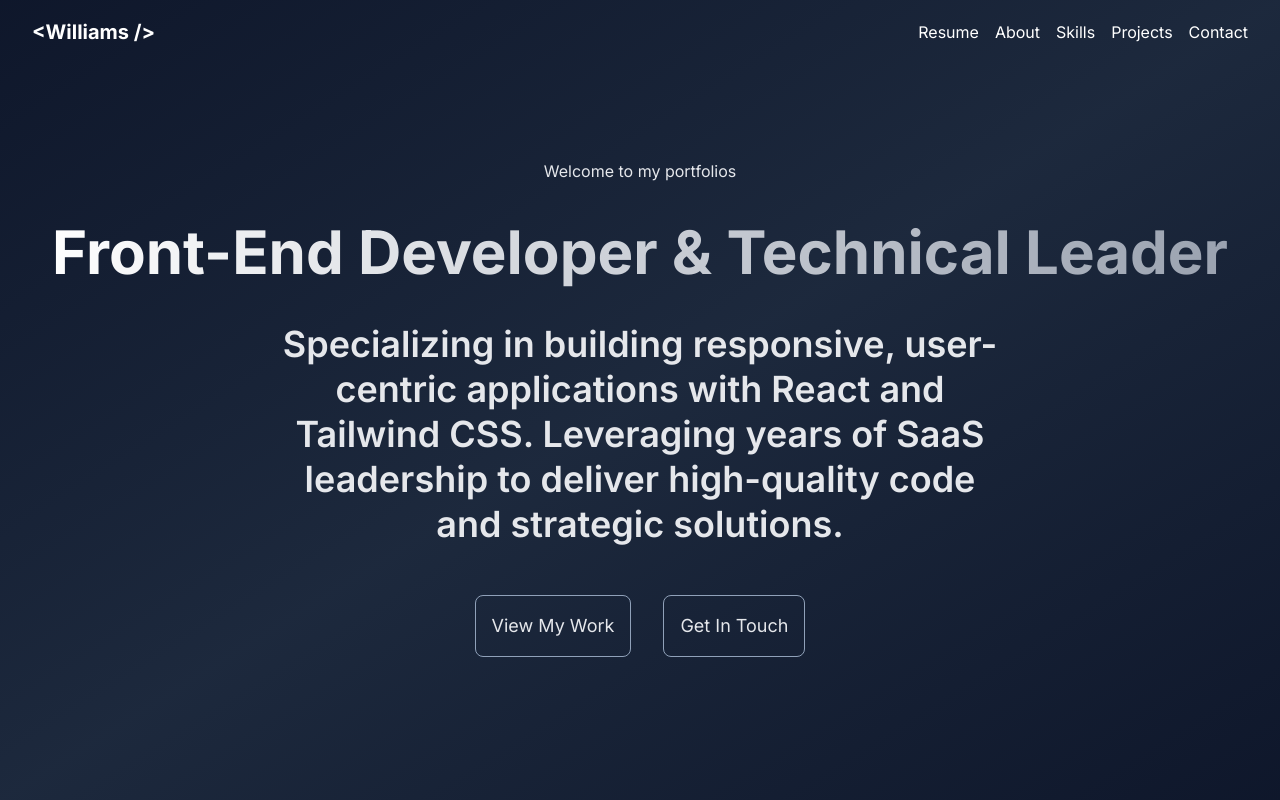
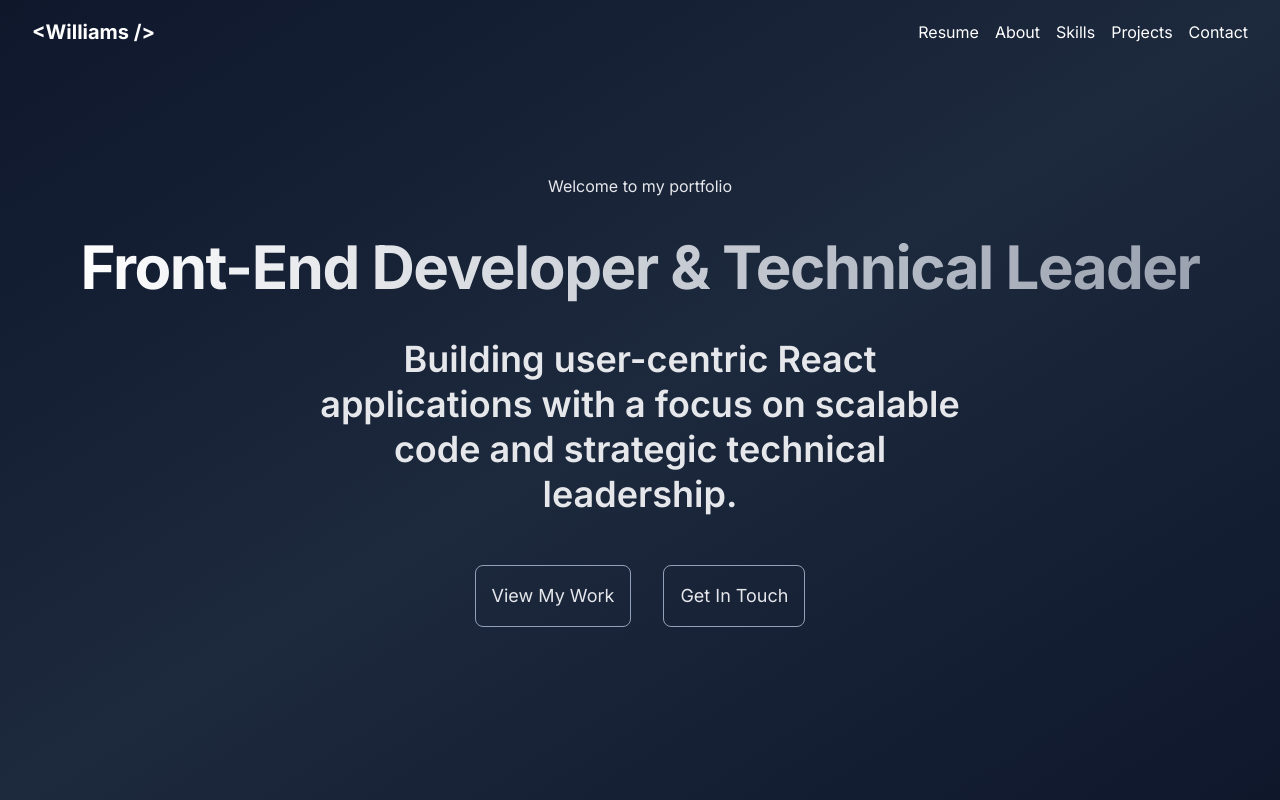
Before and after one commit to jwilliams21/devPortfolio_JoshWilliams, a React (Vite) app: page / in a window 1280 px wide. Shown: the top 800 px of the page. Built offline with nearby package versions, Linux system fonts and the light colour scheme.

Commit message:
Hero.jsx Update
Update spacing and formatting of Hero.jsx

```diff
--- a/src/components/Hero.jsx
+++ b/src/components/Hero.jsx
@@ -5,14 +5,14 @@ export default function Hero() {
 
     return (
         <section id="hero"
-        className="bg-linear-to-br from-slate-900 via-slate-800 to-slate-900 min-h-screen text-gray-200 flex flex-col items-center justify-center m-0 w-full overflow-hidden scroll-mt-20 pt-4">
-            <span>Welcome to my portfolios</span>
-            <h1 className="text-4xl md:text-6xl py-8 bg-linear-to-r from-white to-gray-400 bg-clip-text text-transparent font-bold px-4 text-center wrap-break-word max-w-full leading-tight">
+        className="bg-linear-to-br from-slate-900 via-slate-800 to-slate-900 min-h-screen text-gray-200 flex flex-col items-center justify-center m-0 w-full overflow-hidden scroll-mt-20">
+            <span>Welcome to my portfolio</span>
+            <h1 className="tracking-tight text-4xl md:text-6xl py-8 bg-linear-to-r from-white to-gray-400 bg-clip-text text-transparent font-bold px-4 text-center wrap-break-word max-w-full leading-tight">
                 Front-End Developer & Technical Leader
             </h1>
-            <div className="max-w-3xl px-4 pb-12">
+            <div className="max-w-2xl px-4 pb-12">
                 <h2 className="text-2xl md:text-4xl font-semibold text-center wrap-break-word leading-tight">
-                    Specializing in building responsive, user-centric applications with React and Tailwind CSS. Leveraging years of SaaS leadership to deliver high-quality code and strategic solutions.
+                    Building user-centric React applications with a focus on scalable code and strategic technical leadership.
                 </h2>
             </div>
             <div className="text-base md:text-lg flex flex-col md:flex-row gap-4 md:gap-8 px-4">
--- a/src/components/ui/Button.jsx
+++ b/src/components/ui/Button.jsx
@@ -1,14 +1,26 @@
 
-export default function Button({ children, onClick, variant, className = "", type = "button" }) {
+export default function Button({ children, onClick, variant, className = "", href }) {
     const variants = {
         hero: "border-slate-400 border-solid border p-4 rounded-lg  hover:text-slate-900 hover:bg-gray-200 hover:border-slate-900 hover:font-semibold"
     }
 
+    const combinedClasses = `${variants[variant]} ${className}`;
+
+    if (href) {
+        return (
+            <a
+                href={href}
+                className={`${combinedClasses}`}
+            >
+                {children}
+            </a>
+        );
+    }
+
     return (
         <button
-            type={type}
             onClick={onClick}
-            className={`${variants[variant]} ${className}`}
+            className={`${combinedClasses}`}
         >
             {children}
         </button>
```
